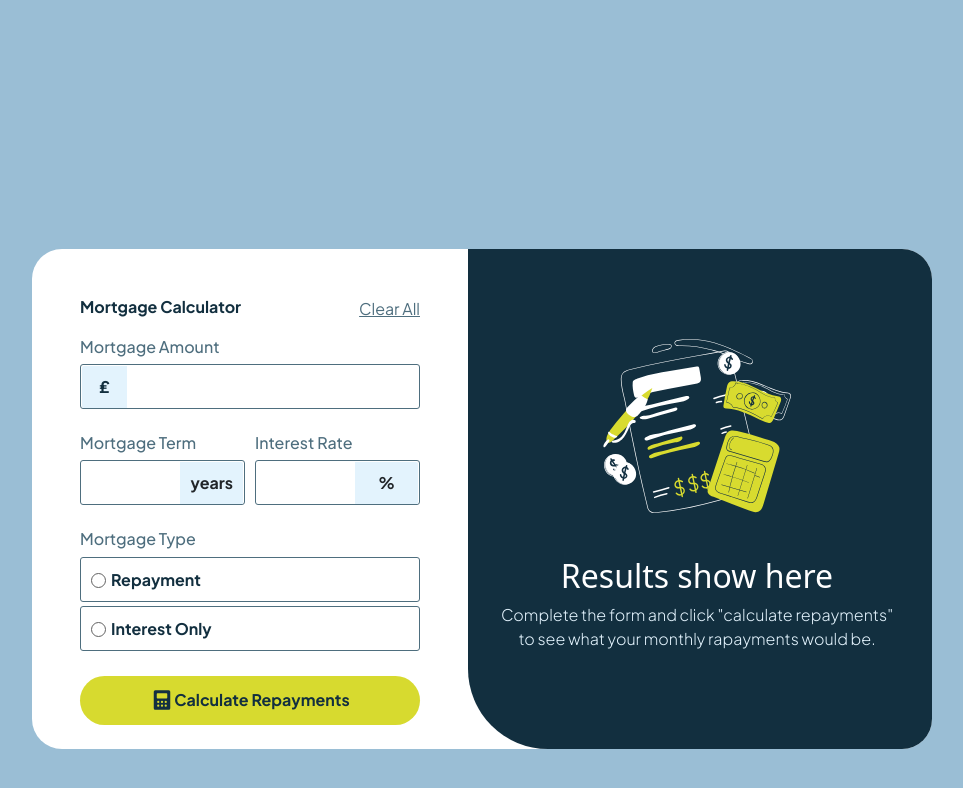
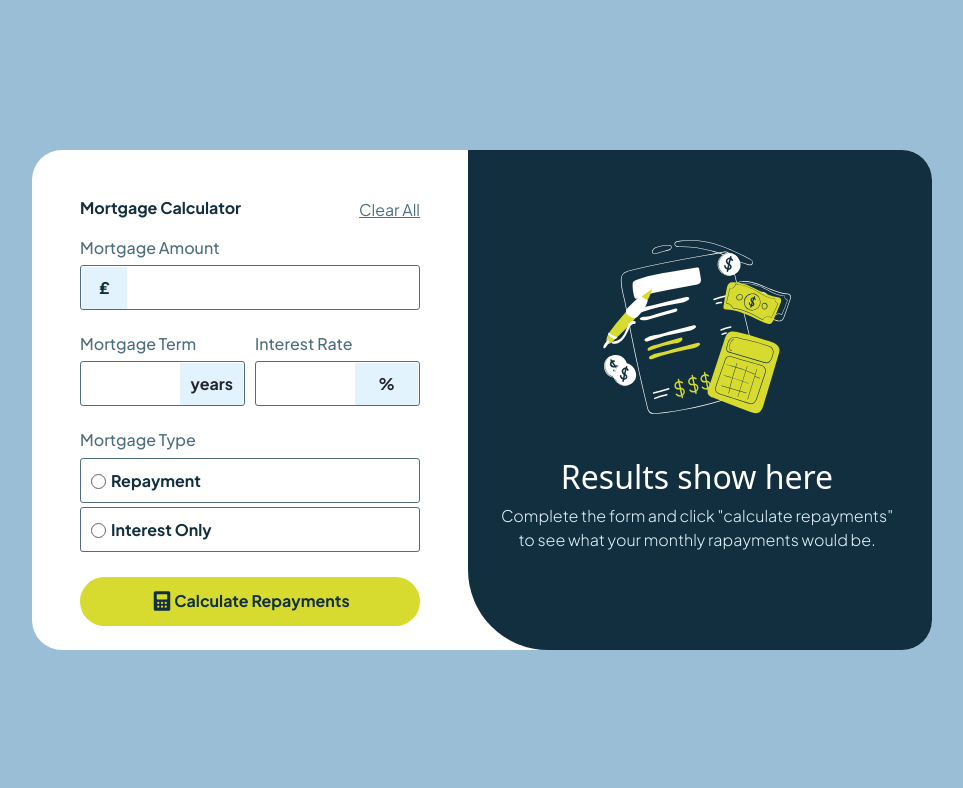
Before and after one commit to VictorGarcia2/mortgage-repayment-calculator-by-victor, a plain HTML site: page index.html in a window 1536 px wide. Shown: the whole page, without its empty margins (286-1249 px from the left). Drawn offline with nearby package versions, Linux system fonts and the light colour scheme.

Commit message:
responsive

```diff
--- a/style/style.css
+++ b/style/style.css
@@ -457,7 +457,7 @@ input{
         display: flex !important;
         width: 900px;
         height: 500px;
-        margin-top: 15% !important;
+       /*  margin-top: 15% !important; */
         background-color: white;
         border-radius: 30px;
         -webkit-border-radius: 30px;
```
